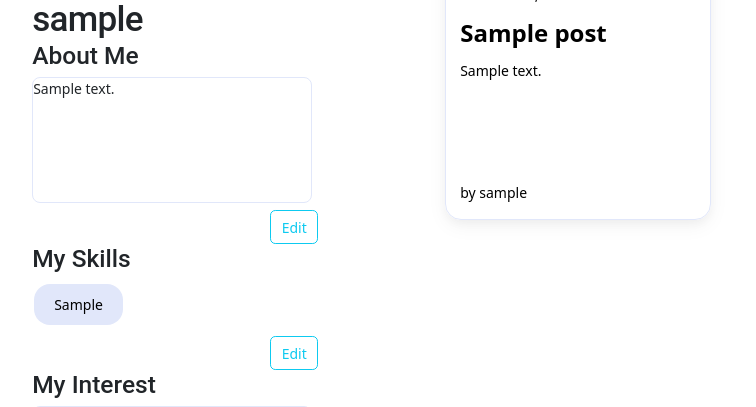
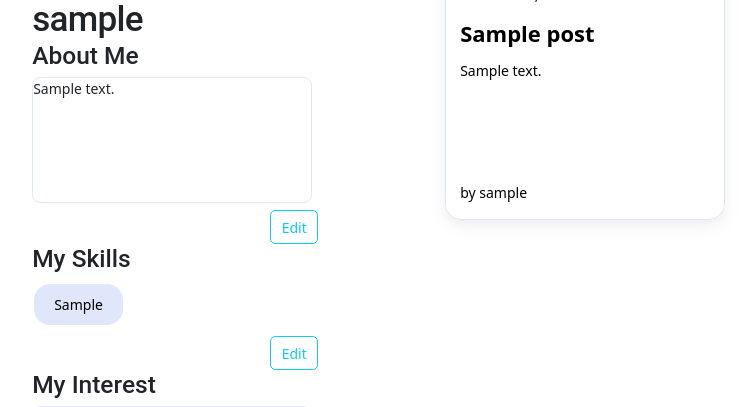
Before and after one commit to carmen41511/Talent-Hub, a Flask app: page /profile in a window 1280 px wide. Shown: the part 407-814 px from the top of the page, without its empty margins (0-756 px from the left). Run offline with Flask 2, Linux system fonts and the light colour scheme; the visitor is signed in with stand-in values (Sample User, id 1); tables that the repository leaves empty hold one stand-in row (values such as "Sample post"); some libraries are stand-ins or nearby versions.

Commit message:
refine posts

```diff
--- a/model.py
+++ b/model.py
@@ -76,7 +76,7 @@ class Post(db.Model):
     post_id = db.Column(db.Integer,
                         autoincrement=True,
                         primary_key=True)
-    title = db.Column(db.String)
+    title = db.Column(db.String(60))
     post_date = db.Column(db.DateTime)
     description = db.Column(db.String)
 
--- a/server.py
+++ b/server.py
@@ -253,7 +253,8 @@ def add_post():
     if title and skill_set and description:
         # db.session.add(post)
         # db.session.commit()
-        return redirect('/detail')
+        # post_id = post.post_id
+        return redirect(f'/detail/{post.post_id}')
     else:
         flash("Please enter all information.")
 
--- a/templates/profile.html
+++ b/templates/profile.html
@@ -57,6 +57,20 @@
   position: absolute;
   bottom: 0;
 }
+
+.username-div p, .description-div p {
+    overflow: hidden;
+    white-space: nowrap;
+    text-overflow: ellipsis;
+}
+
+.title-div {
+    width: 99%; /* or any specific width*/
+    word-wrap: break-word;
+}
+
+
+
 
 </style>
 
@@ -395,7 +409,7 @@
             <div class="row">
               {% for post in user.posts %}
               <div class="col-4">
-                <div class="post-card" style="border: 1px solid rgb(225, 231, 250);border-radius: 16px;width: 19rem;height: 25rem;margin-bottom: 2rem;box-shadow: 0 4px 8px 0 rgb(0 0 0 / 3%), 0 6px 20px 0 rgb(0 0 0 / 5%);">
+                <div class="post-card" style="border: 1px solid rgb(225, 231, 250);border-radius: 16px;width: 20rem;height: 25rem;margin-bottom: 2rem;box-shadow: 0 4px 8px 0 rgb(0 0 0 / 3%), 0 6px 20px 0 rgb(0 0 0 / 5%);">
                   <a href="/detail/{{post.post_id}}" style="color: black;text-decoration: none;
               ">
                   <div class="post-image-div">
@@ -407,9 +421,15 @@
                       <p>{{post.post_date.strftime('%m/%d/%Y, %H:%M')}}</p>
                     </div>
                     <div class="title-div">
-                      <p style="font-size: 24px;font-weight: bold;">{{ post.title }}</p>
+                      <p style="font-size: 22px;font-weight: bold;">{{ post.title }}</p>
                     </div>
-                    <div class="description-div">
+                    <div class="description-div" style="
+                    overflow: hidden;
+                    text-overflow: ellipsis;
+                    display: -webkit-box;
+                    -webkit-line-clamp: 3;
+                    -webkit-box-orient: vertical;
+                ">
                       <p>{{post.description}}</p>
                     </div>
                     <div class="username-div">
```
